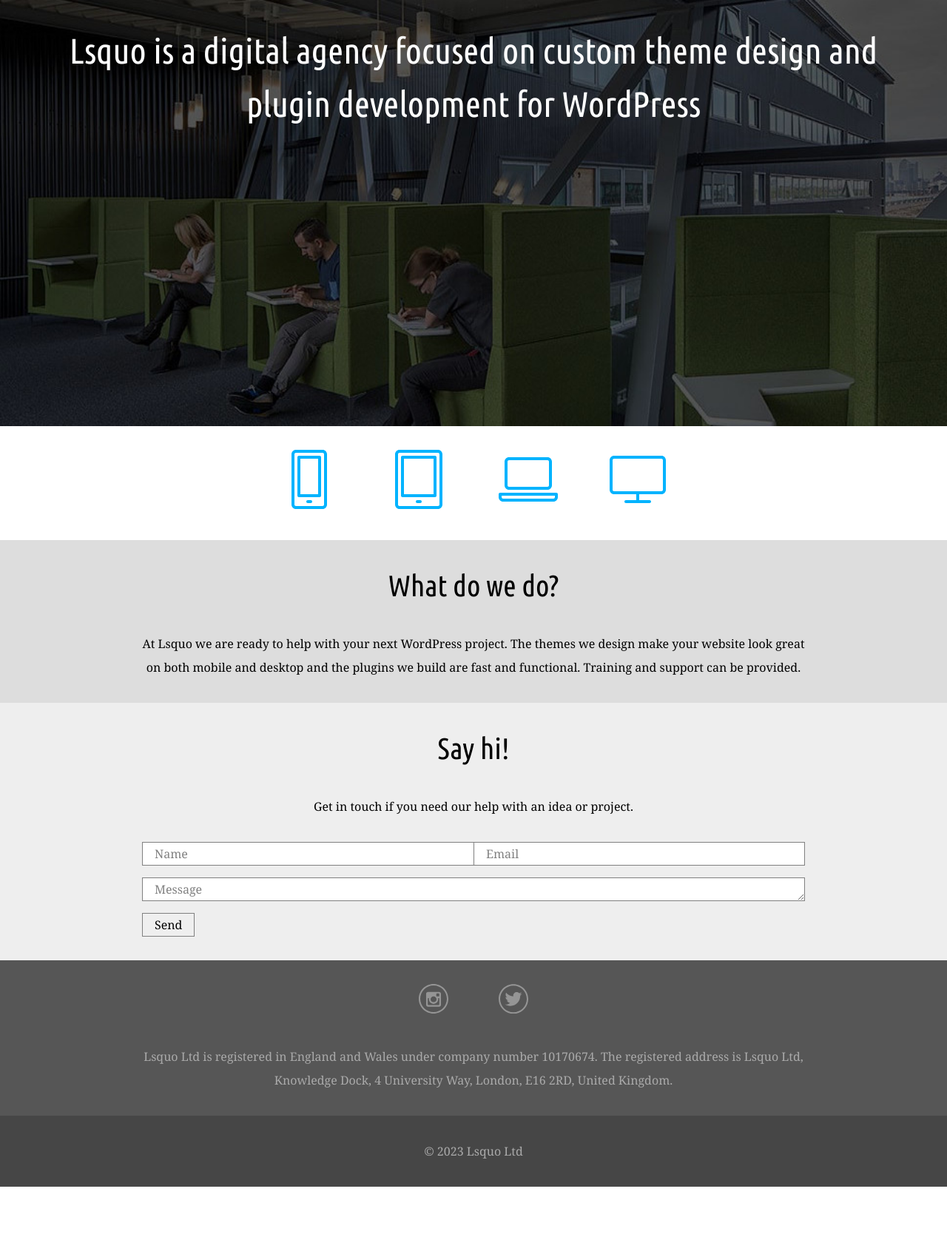
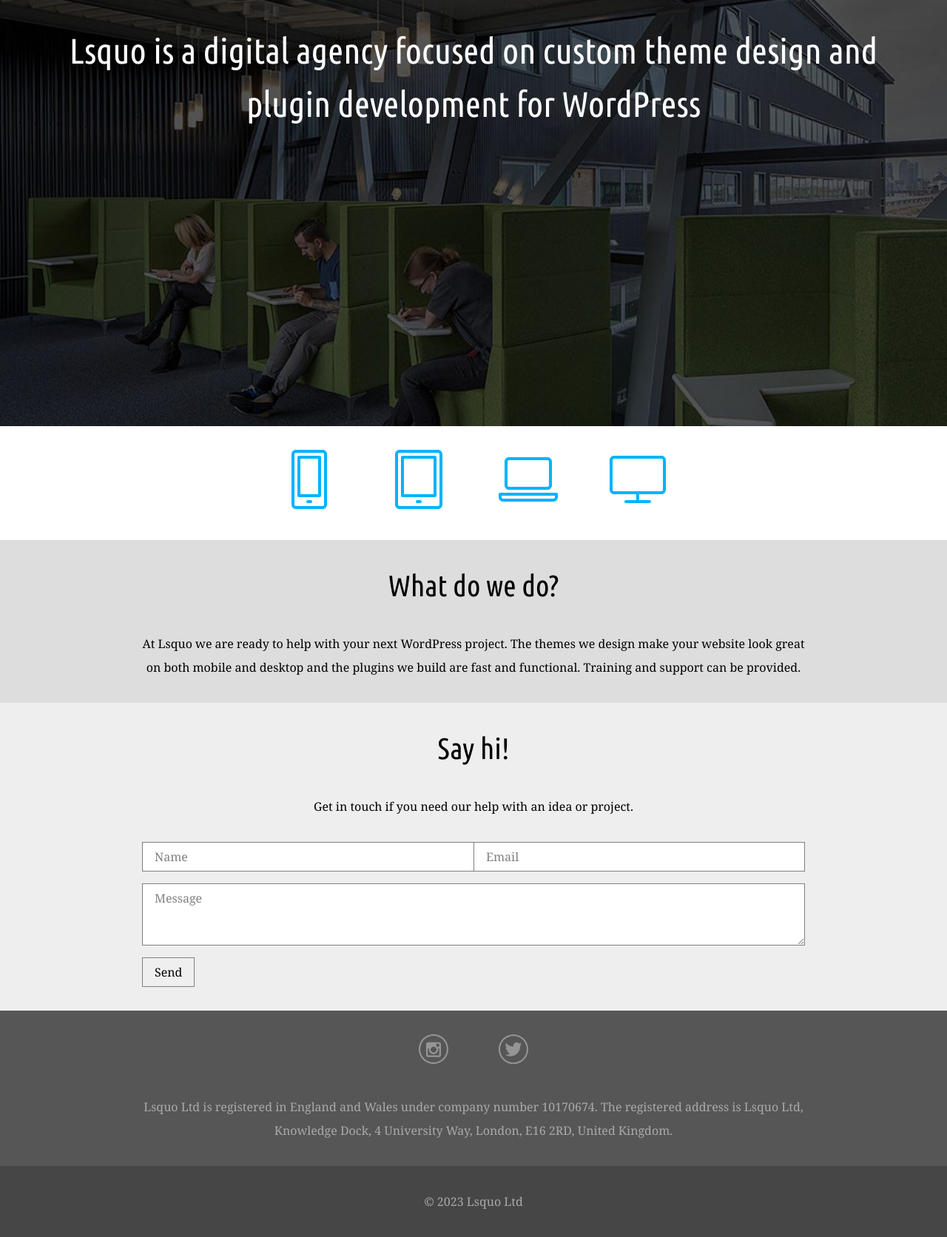
Before and after one commit to lsquo/lsquo.github.io, a Jekyll site: the page built from index.html, in a window 1280 px wide. Shown: the whole page at 74% size. Built offline with Jekyll 4.4.1, drawn with Linux system fonts in a browser that asks for light colours; before the commit the page ends 1604 px from its top, so only the background shows below that.

Commit message:
Fix form

```diff
--- a/_sass/_main.scss
+++ b/_sass/_main.scss
@@ -78,10 +78,10 @@
   border-right-style: none;
   display: inline-block;
   margin-bottom: 1rem;
-  padding-bottom: 0.25rem;
+  padding-bottom: 0.5rem;
   padding-left: 1rem;
   padding-right: 1rem;
-  padding-top: 0.25rem;
+  padding-top: 0.5rem;
   width: 50%;
 }
 section:nth-of-type(3) input[type="email"] {
@@ -91,10 +91,10 @@
   border-top-color: gray;
   display: inline-block;
   margin-bottom: 1rem;
-  padding-bottom: 0.25rem;
+  padding-bottom: 0.5rem;
   padding-left: 1rem;
   padding-right: 1rem;
-  padding-top: 0.25rem;
+  padding-top: 0.5rem;
   width: 50%;
 }
 section:nth-of-type(3) input[type="email"]:focus {
@@ -106,10 +106,10 @@
   border-right-color: gray;
   border-top-color: gray;
   margin-bottom: 1rem;
-  padding-bottom: 0.25rem;
+  padding-bottom: 0.5rem;
   padding-left: 1rem;
   padding-right: 1rem;
-  padding-top: 0.25rem;
+  padding-top: 0.5rem;
   width: 100%;
 }
 section:nth-of-type(3) input[type="submit"] {
@@ -118,10 +118,10 @@
   border-right-color: gray;
   border-top-color: gray;
   display: block;
-  padding-bottom: 0.25rem;
+  padding-bottom: 0.5rem;
   padding-left: 1rem;
   padding-right: 1rem;
-  padding-top: 0.25rem;
+  padding-top: 0.5rem;
 }
 section:nth-of-type(4) {
   background-color: #565656;
--- a/index.html
+++ b/index.html
@@ -19,7 +19,7 @@
   <h2>Say hi!</h2>
   <p>Get in touch if you need our help with an idea or project.</p>
   <form action="{{ site.data.parameters.formspree.action }}" method="{{ site.data.parameters.formspree.method }}" autocomplete="off" id="form">
-    <input type="text" name="name" placeholder="Name" required><input type="email" name="email" placeholder="Email" required><textarea name="message" rows="1" placeholder="Message" required></textarea><input type="submit" value="Send">
+    <input type="text" name="name" placeholder="Name" required><input type="email" name="email" placeholder="Email" required><textarea name="message" rows="3" placeholder="Message" required></textarea><input type="submit" value="Send">
   </form>
 </section>
 <section>
```
